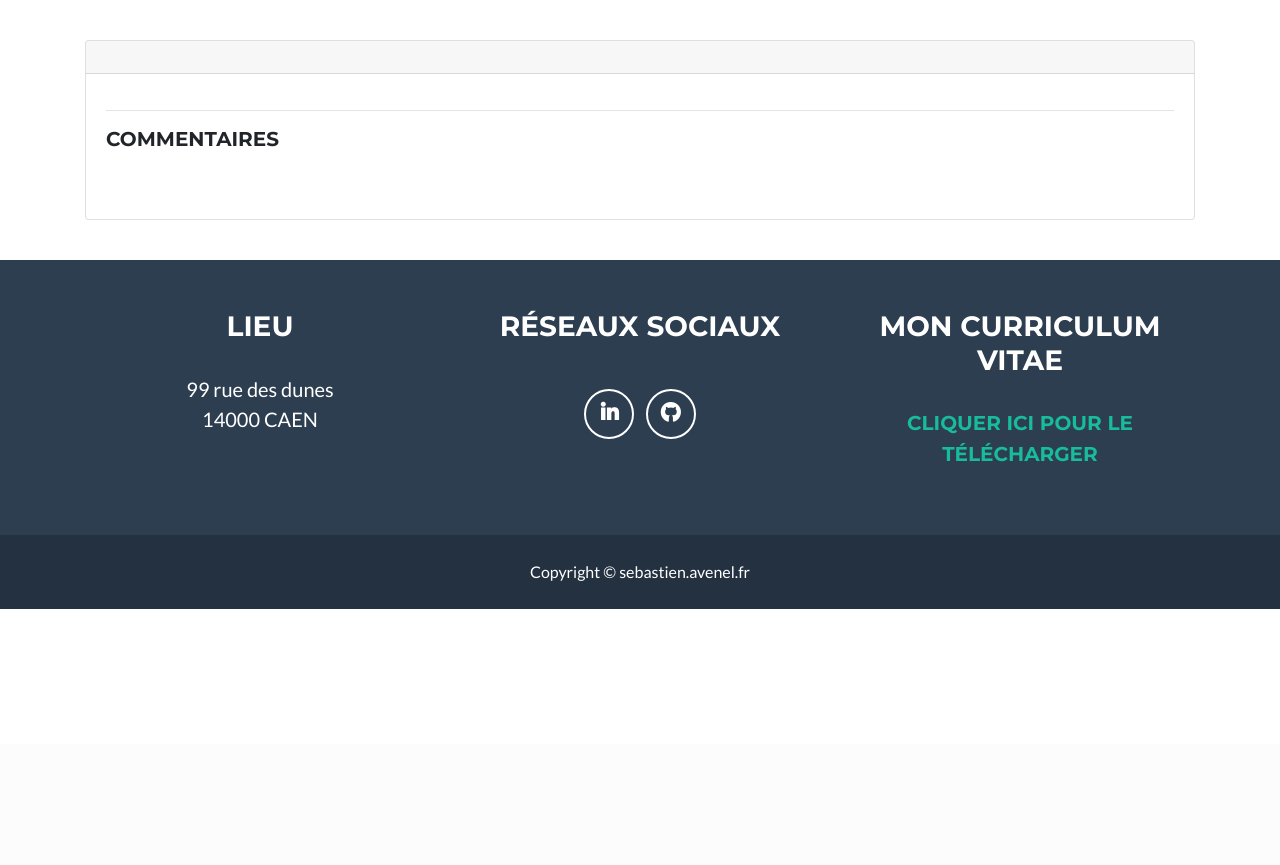
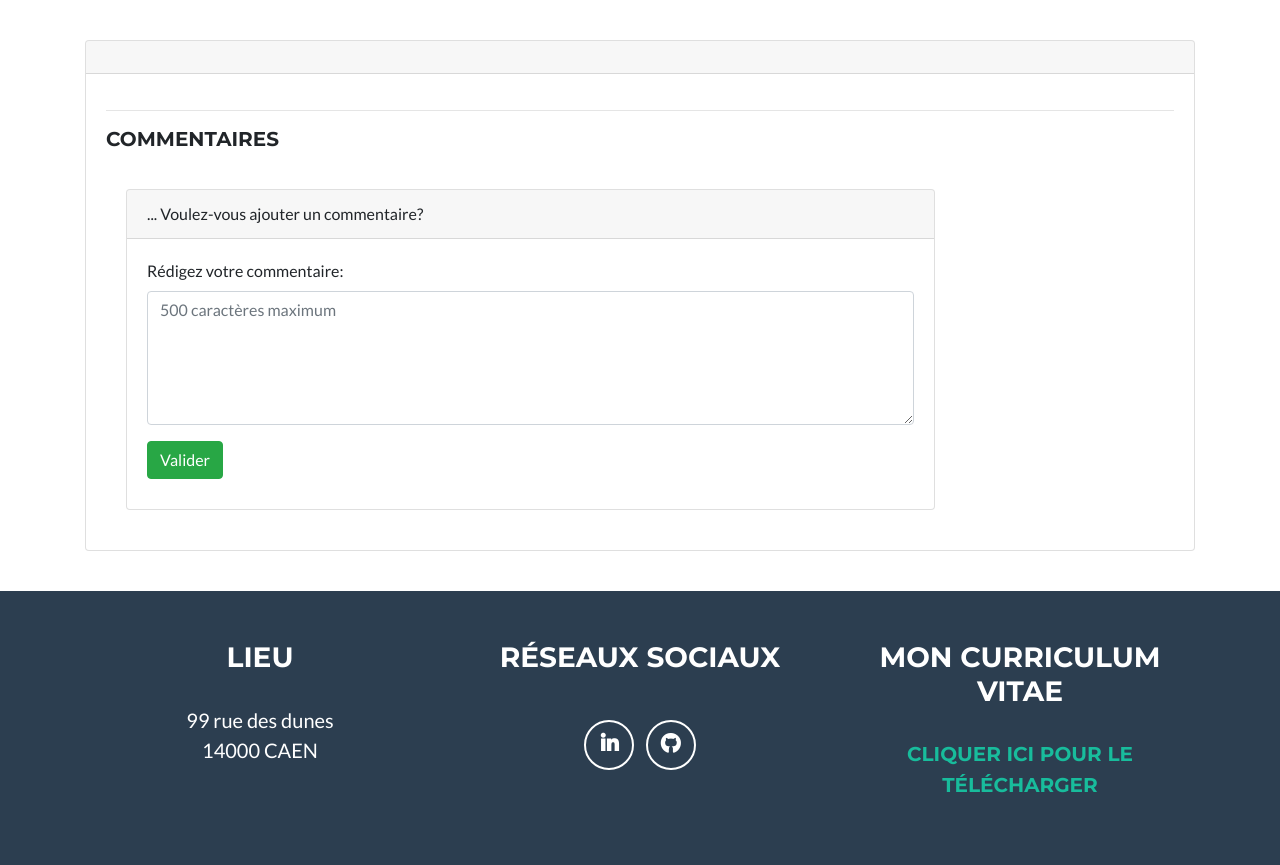
Before and after one commit to sebAvenel/mon_blog, a PHP site: template App/templates/blogPostWithComments.twig in a window 1280 px wide. Shown: the part 56-921 px from the top of the page. Before the commit the page ends 665 px from the top, so only its background shows below. Run offline with PHP 8.4, Linux system fonts and the light colour scheme; the template is opened without the code that fills it, so the values that code supplies are empty; some libraries are stand-ins or nearby versions.

Commit message:
Add comment form to comment page, wait for user identification to make it functional

```diff
--- a/App/public/css/blogPostWithComments.css
+++ b/App/public/css/blogPostWithComments.css
@@ -4,9 +4,16 @@
     padding-bottom: 40px;
 }
 
-.w-75{
+.w-50{
     margin-top: 10px;
     margin-bottom: 10px;
     margin-left: 50px;
     padding-bottom: 0px;
 }
+
+.w-75{
+    margin-left: 25px;
+    margin-top: 10px;
+    margin-bottom: 0px;
+    padding-bottom: 10px;
+}
--- a/App/templates/blogPostWithComments.twig
+++ b/App/templates/blogPostWithComments.twig
@@ -22,7 +22,7 @@
                 <div class="row">
                     {% for comment in comments %}
                         <div class="col-12">
-                            <div class="card w-75">
+                            <div class="card w-50">
                                 <div class="card-body">
                                     <h5 class="card-title">Posté par {{ comment.idUser}}</h5>
                                     <h6>dernière modification le {{ comment.updatedAt }}</h6>
@@ -34,7 +34,20 @@
                 </div>
             </div>
             <div class="container-fluid">
-
+                <div class="card w-75">
+                    <div class="card-header">
+                        ... Voulez-vous ajouter un commentaire?
+                    </div>
+                    <div class="card-body">
+                        <form>
+                            <div class="form-group">
+                                <label for="comment">Rédigez votre commentaire:</label>
+                                <textarea class="form-control" id="comment" rows="5" placeholder="500 caractères maximum"></textarea>
+                            </div>
+                            <button type="submit" class="btn btn-success">Valider</button>
+                        </form>
+                    </div>
+                </div>
             </div>
         </div>
     </div>
```
